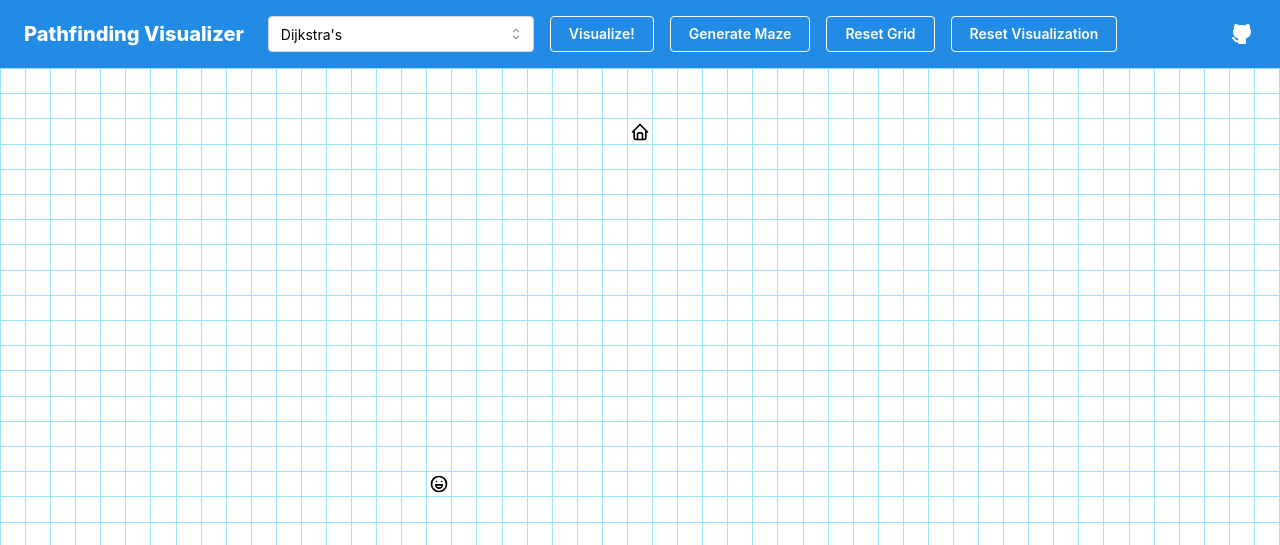
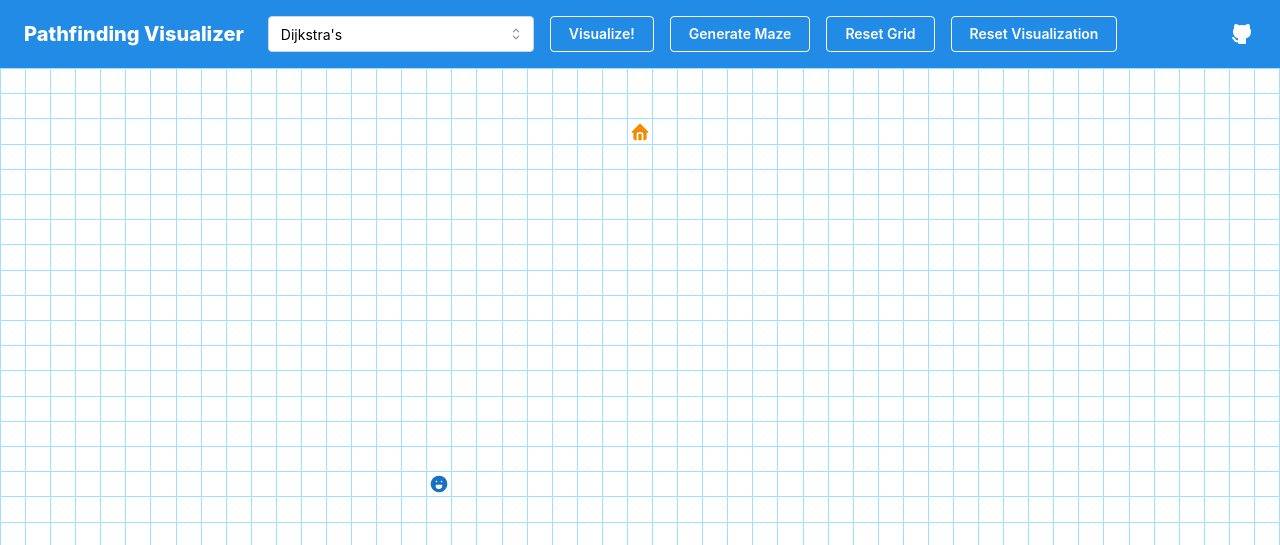
Before and after one commit to cheuyin/pathfinding-visualizer, a React (Vite) app: page / in a window 1280 px wide. Shown: the top 545 px of the page. Built offline with nearby package versions, Linux system fonts and the light colour scheme.

Commit message:
Add colours to the icons

```diff
--- a/src/components/grid-cell.tsx
+++ b/src/components/grid-cell.tsx
@@ -1,9 +1,9 @@
 import styled, { css, keyframes } from 'styled-components';
 import { Node } from '../types/types';
 import { NodeType } from '../types/enums';
-import { IconMoodHappy } from '@tabler/icons-react';
-import { IconHome } from '@tabler/icons-react';
-import { Flex } from '@mantine/core';
+import { IconMoodHappyFilled } from '@tabler/icons-react';
+import { IconHomeFilled } from '@tabler/icons-react';
+import { Flex, useMantineTheme } from '@mantine/core';
 
 interface GridCellProps {
   node: Node;
@@ -22,6 +22,8 @@ export const GridCell: React.FC<GridCellProps> = ({
   onSetSourceNode,
   isVisualizing,
 }) => {
+  const theme = useMantineTheme();
+
   const handleOnMouseDown = () => {
     if (node.type === NodeType.BLANK) {
       onBlankNodeClicked(node);
@@ -63,8 +65,12 @@ export const GridCell: React.FC<GridCellProps> = ({
       onDrop={handleOnDrop}
     >
       <Flex w="100%" h="100%" align={'center'} justify={'center'}>
-        {node.type === NodeType.SOURCE && <IconMoodHappy size={20} />}
-        {node.type === NodeType.TARGET && <IconHome size={20} />}
+        {node.type === NodeType.SOURCE && (
+          <IconMoodHappyFilled size={20} color={theme.colors.blue[8]} />
+        )}
+        {node.type === NodeType.TARGET && (
+          <IconHomeFilled size={20} color={theme.colors.yellow[8]} />
+        )}
       </Flex>
     </Cell>
   );
```
